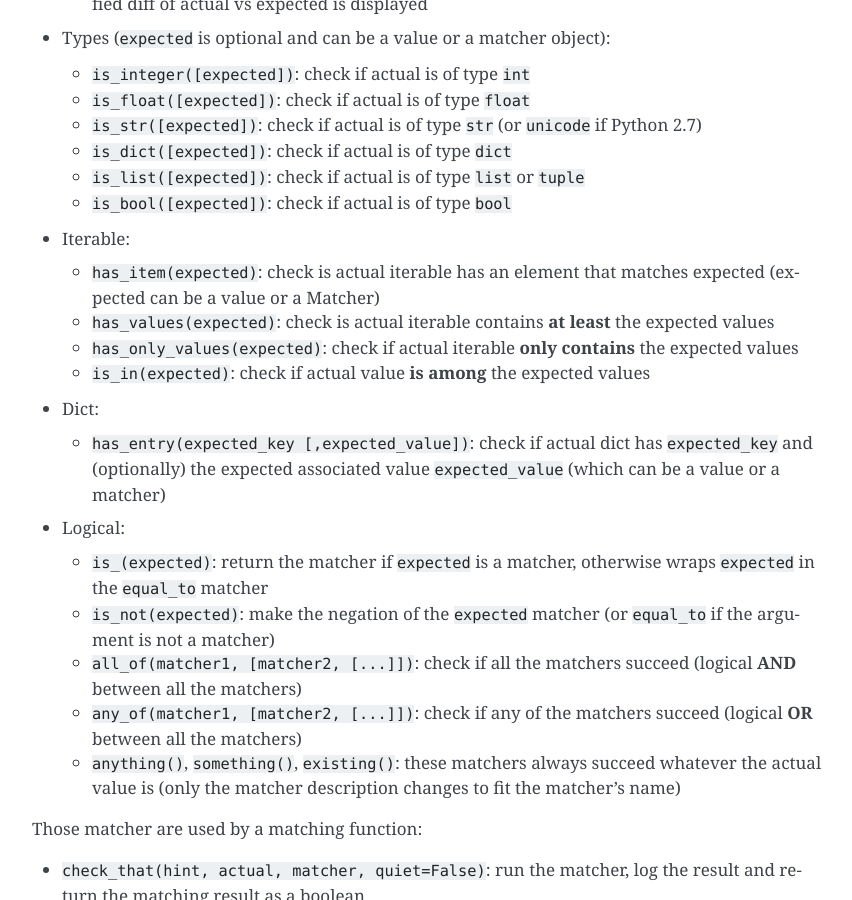
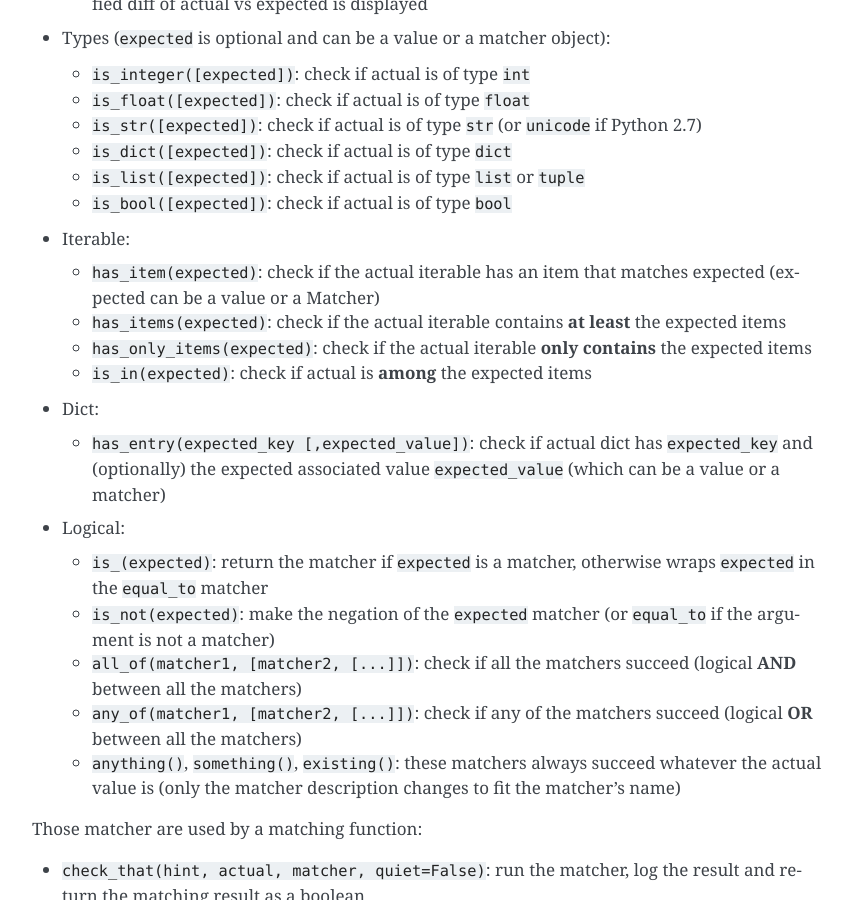
Before and after one commit to lemoncheesecake/lemoncheesecake, a Sphinx documentation site: the page built from doc/matchers.rst, in a window 1280 px wide and 900 px high, scrolled down 784 px. Shown: the whole window, without its empty margins (363-1215 px from the left). Built offline with Sphinx 7.4.7, drawn with Linux system fonts in a browser that asks for light colours.

Commit message:
Rename 'has_values' and 'has_only_values' matchers into 'has_items' and 'has_only_items'

```diff
--- a/doc/api.rst
+++ b/doc/api.rst
@@ -84,8 +84,8 @@ Matchers
 .. autofunction:: is_text
 .. autofunction:: is_json
 .. autofunction:: has_item
-.. autofunction:: has_values
-.. autofunction:: has_only_values
+.. autofunction:: has_items
+.. autofunction:: has_only_items
 .. autofunction:: is_in
 .. autofunction:: has_entry
 .. autofunction:: is_integer
--- a/doc/matchers.rst
+++ b/doc/matchers.rst
@@ -66,14 +66,14 @@ The following stock matchers are available:
 
 - Iterable:
 
-  - ``has_item(expected)``: check is actual iterable has an element that matches expected (expected can be a value
+  - ``has_item(expected)``: check if the actual iterable has an item that matches expected (expected can be a value
     or a Matcher)
 
-  - ``has_values(expected)``: check is actual iterable contains **at least** the expected values
+  - ``has_items(expected)``: check if the actual iterable contains **at least** the expected items
 
-  - ``has_only_values(expected)``: check if actual iterable **only contains** the expected values
+  - ``has_only_items(expected)``: check if the actual iterable **only contains** the expected items
 
-  - ``is_in(expected)``: check if actual value **is among** the expected values
+  - ``is_in(expected)``: check if actual is **among** the expected items
 
 - Dict:
 
```
Also changed, not shown: doc/v1-migration-guide.rst (+7 -1 lines), 5 other files.
